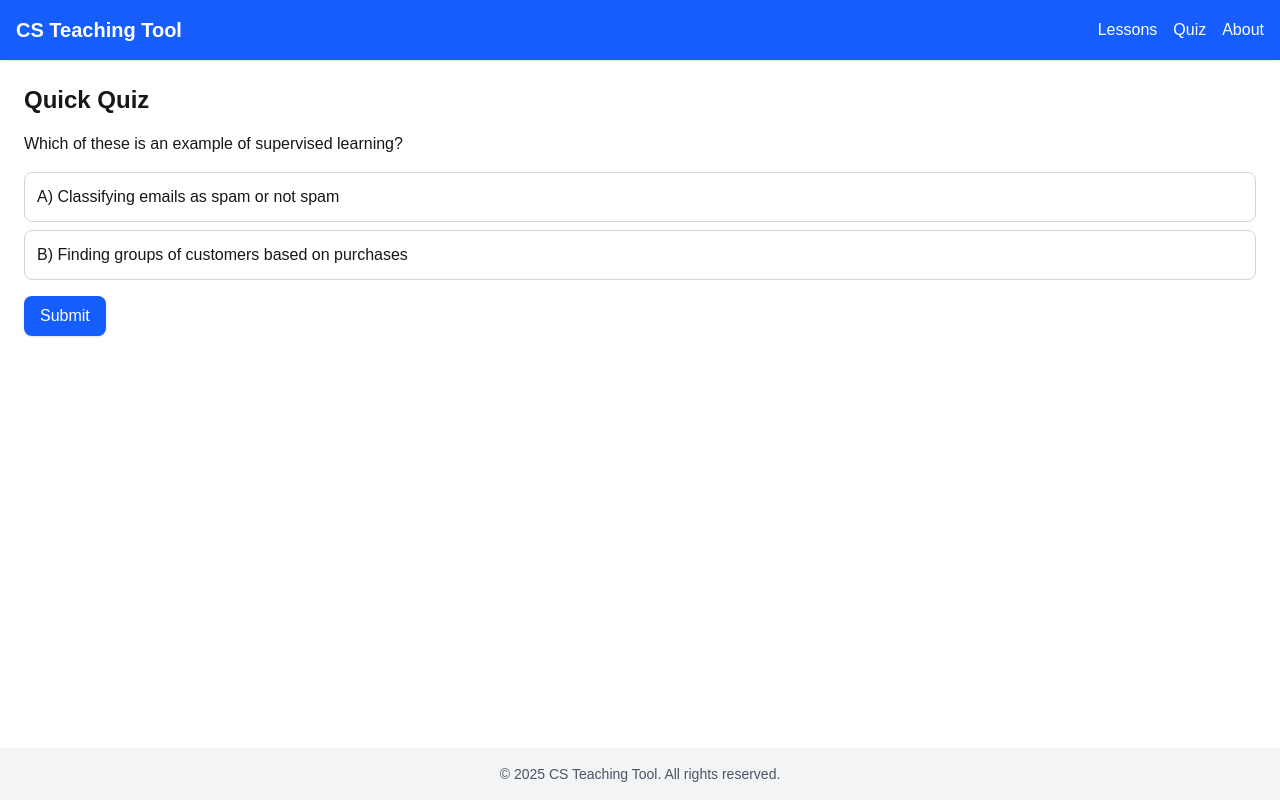
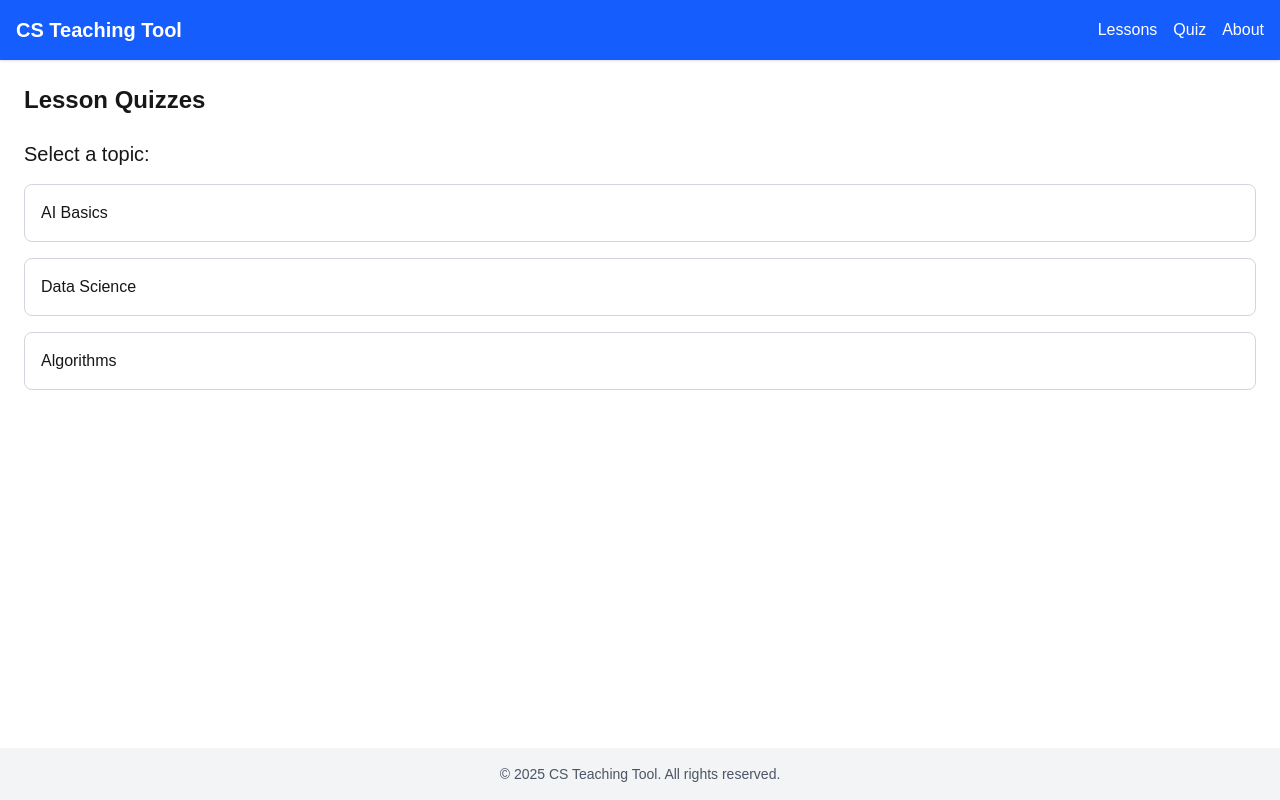
Before and after one commit to naveedahmad14/teaching-tool, a Next.js app: page /quiz in a window 1280 px wide. Built offline with nearby package versions, Linux system fonts and the light colour scheme.

Commit message:
Create quizzes for each lesson and simple about page

```diff
--- a/pages/about.js
+++ b/pages/about.js
@@ -0,0 +1,41 @@
+import Layout from "../components/Layout";
+
+export default function About() {
+  return (
+    <Layout>
+      <h1 className="text-3xl font-bold mb-6">About CS Teaching Tool</h1>
+      <div className="max-w-3xl">
+        <section className="mb-8">
+          <h2 className="text-2xl font-semibold mb-4">Our Mission</h2>
+          <p className="text-gray-700 mb-4">
+            We aim to make Computer Science education accessible and engaging through
+            interactive lessons and practical exercises.
+          </p>
+        </section>
+
+        <section className="mb-8">
+          <h2 className="text-2xl font-semibold mb-4">What We Offer</h2>
+          <ul className="list-disc list-inside text-gray-700 space-y-2">
+            <li>Interactive coding lessons</li>
+            <li>Practice exercises and quizzes</li>
+            <li>Real-world programming examples</li>
+            <li>Comprehensive learning paths</li>
+          </ul>
+        </section>
+
+        <section>
+          <h2 className="text-2xl font-semibold mb-4">Contact Us</h2>
+          <p className="text-gray-700">
+            Have questions or suggestions? Email us at{" "}
+            <a
+              href="mailto:contact@csteachingtool.com"
+              className="text-blue-600 hover:underline"
+            >
+              contact@csteachingtool.com
+            </a>
+          </p>
+        </section>
+      </div>
+    </Layout>
+  );
+}
--- a/pages/quiz.js
+++ b/pages/quiz.js
@@ -2,47 +2,112 @@ import { useState } from "react";
 import Layout from "../components/Layout";
 
 export default function Quiz() {
+  const [currentTopic, setCurrentTopic] = useState(null);
   const [answer, setAnswer] = useState(null);
   const [submitted, setSubmitted] = useState(false);
+
+  const quizzes = {
+    ai: {
+      question: "Which of these is an example of supervised learning?",
+      options: [
+        { id: "A", text: "Classifying emails as spam or not spam" },
+        { id: "B", text: "Finding groups of customers based on purchases" }
+      ],
+      correctAnswer: "A"
+    },
+    "data-science": {
+      question: "What is the primary purpose of data cleaning?",
+      options: [
+        { id: "A", text: "To make the data look pretty" },
+        { id: "B", text: "To remove errors and inconsistencies in the data" }
+      ],
+      correctAnswer: "B"
+    },
+    algorithms: {
+      question: "What is the time complexity of binary search?",
+      options: [
+        { id: "A", text: "O(n)" },
+        { id: "B", text: "O(log n)" }
+      ],
+      correctAnswer: "B"
+    }
+  };
+
+  const handleTopicSelect = (topic) => {
+    setCurrentTopic(topic);
+    setAnswer(null);
+    setSubmitted(false);
+  };
 
   const handleSubmit = () => setSubmitted(true);
 
   return (
     <Layout>
-      <h1 className="text-2xl font-bold mb-4">Quick Quiz</h1>
-      <p className="mb-4">Which of these is an example of supervised learning?</p>
+      <h1 className="text-2xl font-bold mb-6">Lesson Quizzes</h1>
+
+      {!currentTopic ? (
+        <div className="space-y-4">
+          <h2 className="text-xl mb-4">Select a topic:</h2>
+          <button
+            onClick={() => handleTopicSelect("ai")}
+            className="block w-full text-left p-4 rounded-lg border border-gray-300 hover:bg-gray-50"
+          >
+            AI Basics
+          </button>
+          <button
+            onClick={() => handleTopicSelect("data-science")}
+            className="block w-full text-left p-4 rounded-lg border border-gray-300 hover:bg-gray-50"
+          >
+            Data Science
+          </button>
+          <button
+            onClick={() => handleTopicSelect("algorithms")}
+            className="block w-full text-left p-4 rounded-lg border border-gray-300 hover:bg-gray-50"
+          >
+            Algorithms
+          </button>
+        </div>
+      ) : (
+        <div>
+          <button
+            onClick={() => setCurrentTopic(null)}
+            className="mb-4 text-blue-600 hover:underline"
+          >
+            ← Back to topics
+          </button>
+
+          <p className="mb-4">{quizzes[currentTopic].question}</p>
 
           <div className="space-y-2">
+            {quizzes[currentTopic].options.map((option) => (
               <button
-          onClick={() => setAnswer("A")}
+                key={option.id}
+                onClick={() => setAnswer(option.id)}
                 className={`block w-full text-left p-3 rounded-lg border ${
-            answer === "A" ? "bg-blue-100 border-blue-400" : "border-gray-300"
+                  answer === option.id ? "bg-blue-100 border-blue-400" : "border-gray-300"
                 }`}
               >
-          A) Classifying emails as spam or not spam
+                {option.id}) {option.text}
               </button>
-
-        <button
-          onClick={() => setAnswer("B")}
-          className={`block w-full text-left p-3 rounded-lg border ${
-            answer === "B" ? "bg-blue-100 border-blue-400" : "border-gray-300"
-          }`}
-        >
-          B) Finding groups of customers based on purchases
-        </button>
+            ))}
           </div>
 
           <button
             onClick={handleSubmit}
-        className="mt-4 px-4 py-2 bg-blue-600 text-white rounded-lg shadow hover:bg-blue-700"
+            disabled={!answer}
+            className="mt-4 px-4 py-2 bg-blue-600 text-white rounded-lg shadow hover:bg-blue-700 disabled:opacity-50"
           >
             Submit
           </button>
 
           {submitted && (
             <p className="mt-4 font-semibold">
-          {answer === "A" ? "✅ Correct! That's supervised learning." : "❌ Not quite. That's unsupervised learning."}
+              {answer === quizzes[currentTopic].correctAnswer
+                ? "✅ Correct!"
+                : "❌ Incorrect. Try again!"}
             </p>
+          )}
+        </div>
       )}
     </Layout>
   );
```
Lines whose indentation alone changed are shown as unchanged.
